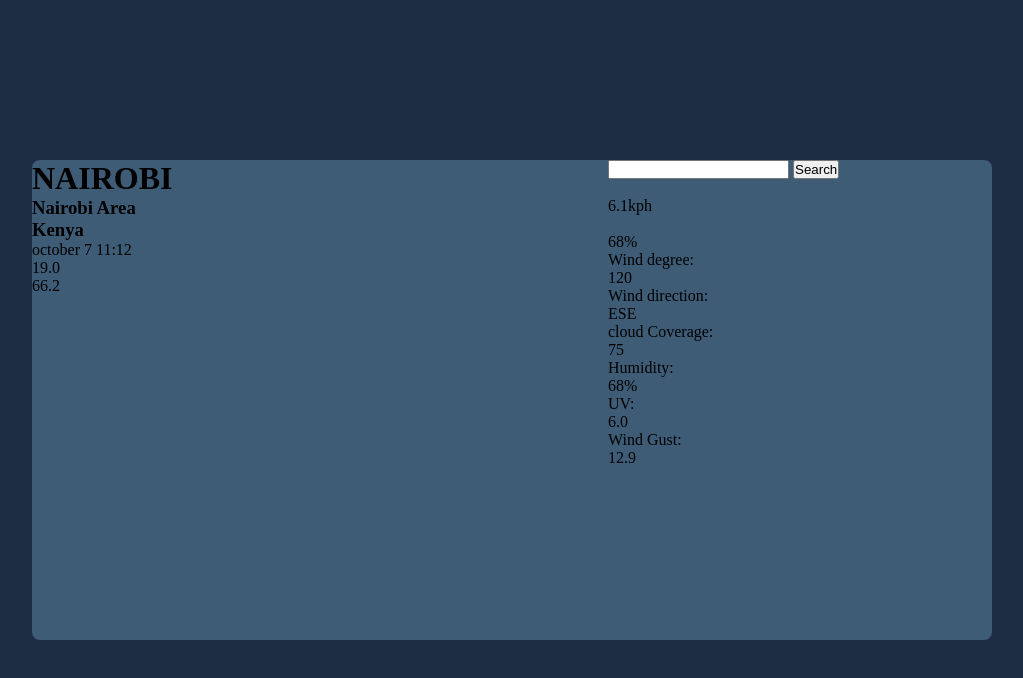
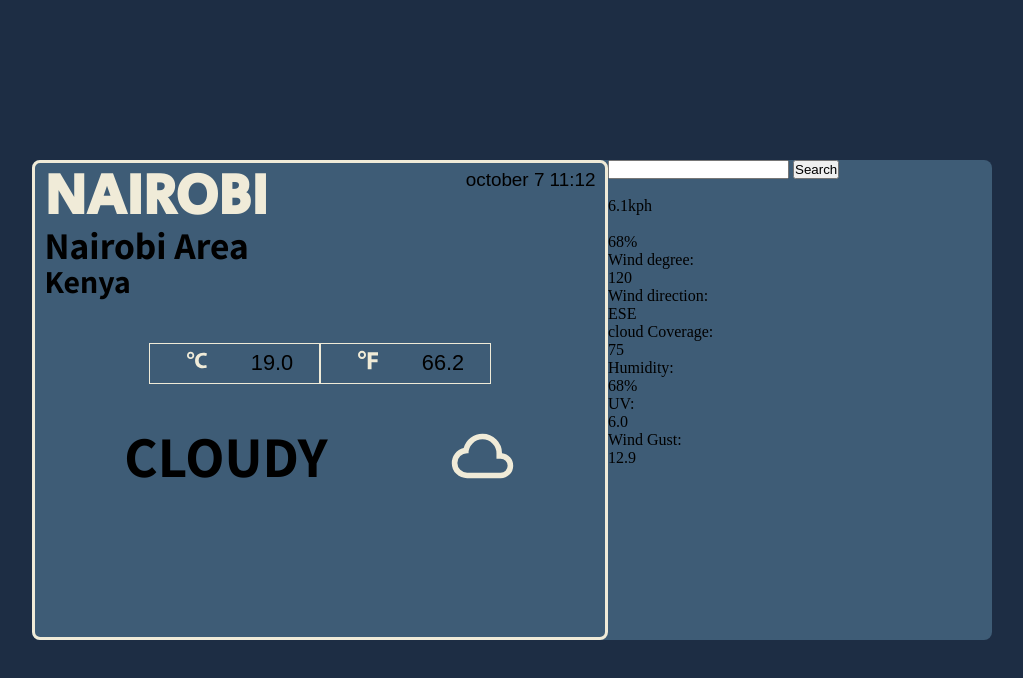
Before and after one commit to symonogwe/Weather-App, a website built with webpack: page src/template.html in a window 1280 px wide. Shown: the whole page, without its empty margins (128-1151 px from the left). Built offline with nearby package versions, Linux system fonts and the light colour scheme; a web font is replaced by a local one.

Commit message:
Add styling to left weather section

```diff
--- a/src/Styles/styles.css
+++ b/src/Styles/styles.css
@@ -1,16 +1,23 @@
-@import url("https://fonts.googleapis.com/css2?family=Nanum+Myeongjo&display=swap");
-@import url("https://fonts.googleapis.com/css2?family=Gloock&family=Zilla+Slab&display=swap");
+@import url("https://fonts.googleapis.com/css2?family=Volkhov&display=swap");
+@import url("https://fonts.googleapis.com/css2?family=Secular+One&display=swap");
+
+@import url("https://fonts.googleapis.com/css2?family=Aleo&display=swap");
+
+@import url("https://fonts.googleapis.com/css2?family=Assistant:wght@700&display=swap");
 
 :root {
   --base-color: #1d2d44;
   --sub-base-color: #3e5c76;
   --sub-color: #0d1321;
   --text-color: #f0ebd8;
-  --base-p-fs: calc(1rem + 1vw);
-  --base-header-fs: calc(1.1rem + 1.2vw);
-  --app-h2-fs: calc(0.6rem + 0.6vw);
+  --base-p-fs: calc(0.8rem + 0.7vw);
+  --base-h1-fs: calc(2rem + 2vw);
+  --base-h2-fs: calc(1.4rem + 1.2vw);
+  --base-h3-fs: calc(1.2rem + 1vw);
+  --base-h1-ff: "Secular One", sans-serif;
+  --base-h2-ff: "Assistant", sans-serif;
+  --base-p-ff: "Volkhov", sans-serif;
   --logo-width: max(35px, 30%);
-  --base-header-ff: "Gloock", sans-serif;
   --base-paragraph-ff: "Nanum Myeongjo", sans-serif;
   --base-margin: 0.2em 0.6em;
   --base-padding: 0.4em 0.6em;
@@ -32,7 +39,6 @@ body {
 }
 
 #general-weather-container {
-  /* border: 1px solid red; */
   width: 75%;
   height: 60%;
   display: grid;
@@ -41,10 +47,108 @@ body {
   border-radius: 0.5em;
 }
 
+/* LEFT WEATHER INFO */
+
 .left-weather-info {
-  /* border: 1px solid red; */
-  /* background-color: var(--sub-color); */
+  border: 3px solid var(--text-color);
+  /* position: relative; */
+  border-radius: 0.5em;
 }
+
+.location-info {
+  display: flex;
+  justify-content: space-between;
+}
+
+.location-area {
+  line-height: 1;
+  padding: var(--base-padding);
+}
+
+.location-region-txt {
+  font-size: var(--base-h1-fs);
+  font-family: var(--base-h1-ff);
+  color: var(--text-color);
+}
+
+.location-area-txt {
+  font-size: var(--base-h2-fs);
+  font-family: var(--base-h2-ff);
+}
+
+.location-country-txt {
+  font-size: var(--base-h3-fs);
+  font-family: var(--base-h2-ff);
+}
+
+.location-time {
+  padding: var(--base-padding);
+}
+
+.location-time-txt {
+  font-family: var(--base-p-ff);
+  font-size: calc(0.7rem + 0.6vw);
+}
+
+.temp-container {
+  display: grid;
+  justify-items: center;
+}
+
+.temperature-info {
+  margin-top: 7%;
+  width: 60%;
+  display: flex;
+  justify-content: center;
+}
+
+.temperature-info .temp-c,
+.temperature-info .temp-f {
+  border: 1px solid var(--text-color);
+  display: grid;
+  grid-template-columns: 1fr 1fr;
+  justify-items: center;
+  padding: var(--base-padding);
+}
+
+.celsius-icon,
+.f-icon {
+  width: max(20px, 15%);
+  filter: invert(88%) sepia(29%) saturate(142%) hue-rotate(350deg)
+    brightness(106%) contrast(88%);
+}
+
+.celsius-txt,
+.f-txt {
+  font-family: var(--base-p-ff);
+  font-size: var(--base-p-fs);
+}
+
+.location-weather-data {
+  margin-top: 6%;
+  display: grid;
+  justify-items: center;
+}
+
+.location-weather {
+  width: 90%;
+  display: flex;
+  justify-content: space-around;
+}
+
+.weather-txt {
+  font-size: var(--base-h1-fs);
+  font-family: var(--base-h2-ff);
+}
+
+.weather-icon-big {
+  width: max(5px, 13%);
+  justify-items: flex-start;
+  filter: invert(88%) sepia(29%) saturate(142%) hue-rotate(350deg)
+    brightness(106%) contrast(88%);
+}
+
+/* RIGHT WEATHER INFO */
 
 .right-weather-info {
 }
--- a/src/index.js
+++ b/src/index.js
@@ -1 +1,2 @@
 import "./Styles/styles.css";
+import * as leftWeatherComponents from "./left-weather";
--- /dev/null
+++ b/src/left-weather.js
@@ -0,0 +1,16 @@
+import fIcon from "./Assets/f-temp.svg";
+import cIcon from "./Assets/c-temp.svg";
+
+import cloudIcon from "./Assets/clouds.svg";
+
+// celsius icon assignment
+const celsiusIcon = document.querySelector(".celsius-icon");
+celsiusIcon.src = cIcon;
+
+// fahrenheit  icon assignment
+const fahrenheitIcon = document.querySelector(".f-icon");
+fahrenheitIcon.src = fIcon;
+
+// weather condition assignment
+const weatherIcon = document.querySelector(".weather-icon-big");
+weatherIcon.src = cloudIcon;
--- a/src/template.html
+++ b/src/template.html
@@ -7,30 +7,38 @@
   </head>
   <body>
     <div id="general-weather-container">
+      <!-- LEFT WEATHER SECTION -->
       <div class="left-weather-info">
         <div class="location-info">
           <div class="location-area">
-            <h1 class="location-region">NAIROBI</h1>
-            <h3 class="location-area">Nairobi Area</h3>
-            <h3 class="location-country">Kenya</h3>
+            <h1 class="location-region-txt">NAIROBI</h1>
+            <h3 class="location-area-txt">Nairobi Area</h3>
+            <h3 class="location-country-txt">Kenya</h3>
           </div>
           <div class="location-time">
-            <p class="location-time">october 7 11:12</p>
+            <p class="location-time-txt">october 7 11:12</p>
           </div>
         </div>
-        <div class="temperature-info">
-          <div class="temp-c">19.0</div>
-          <div class="temp-f">66.2</div>
+        <div class="temp-container">
+          <div class="temperature-info">
+            <div class="temp-c">
+              <img src="" alt="" class="celsius-icon" />
+              <p class="celsius-txt">19.0</p>
+            </div>
+            <div class="temp-f">
+              <img src="" alt="" class="f-icon" />
+              <p class="f-txt">66.2</p>
+            </div>
+          </div>
         </div>
         <div class="location-weather-data">
           <div class="location-weather">
-            <h3 class="weather-txt"></h3>
-          </div>
-          <div class="location-weather-icon">
-            <img src="" alt="" class="weather-icon" />
+            <h3 class="weather-txt">CLOUDY</h3>
+            <img src="" alt="" class="weather-icon-big" />
           </div>
         </div>
       </div>
+      <!-- RIGHT WEATHER SECTION -->
       <div class="right-weather-info">
         <div class="weather-input-container">
           <input type="text" id="city-value" required />
```
